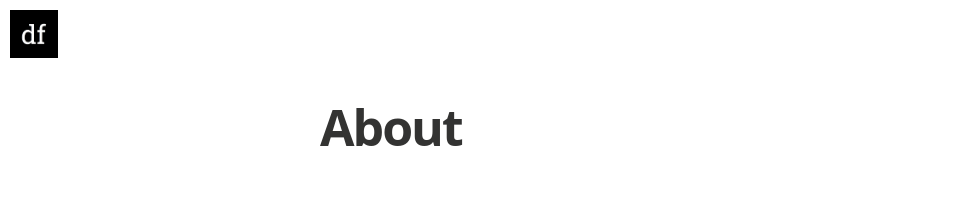
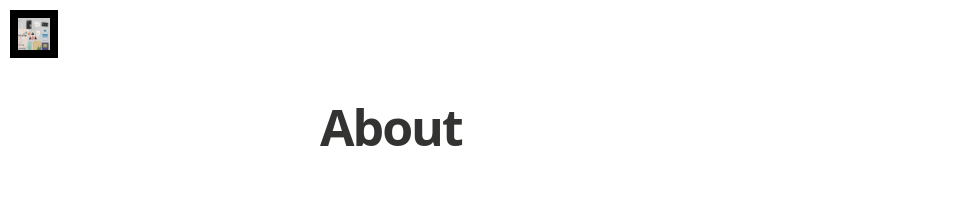
Before and after one commit to nested-loops/nested-loops.github.io, a Jekyll site: the page built from about.md, in a window 1280 px wide. Shown: the top 208 px of the page, without its empty margins (0-980 px from the left). Built offline with Jekyll 4.4.1, drawn with Linux system fonts in a browser that asks for light colours; nearby versions of some CDN libraries; some web fonts are replaced.

Commit message:
Update _config.yml

```diff
--- a/_config.yml
+++ b/_config.yml
@@ -10,7 +10,7 @@ description: > # this means to ignore newlines until "email:"
 
 email: a-mail@mail.mail
 #blog logo
-logo: "/assets/images/df_logo.jpg"
+logo: "/assets/images/icon.png"
 float_logo: true # true, false (default)
 
 # blog cover
```
